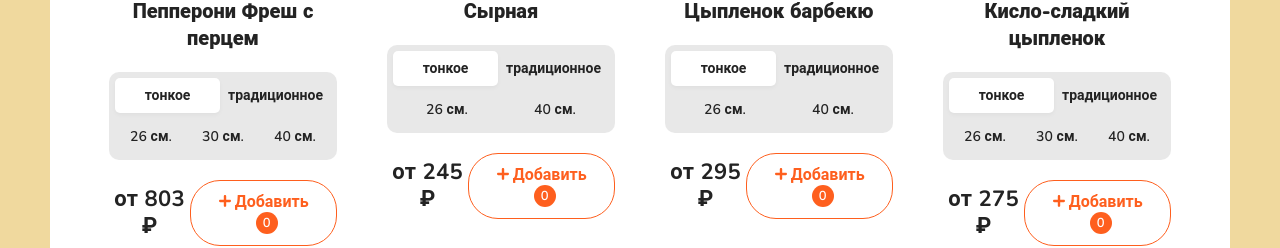
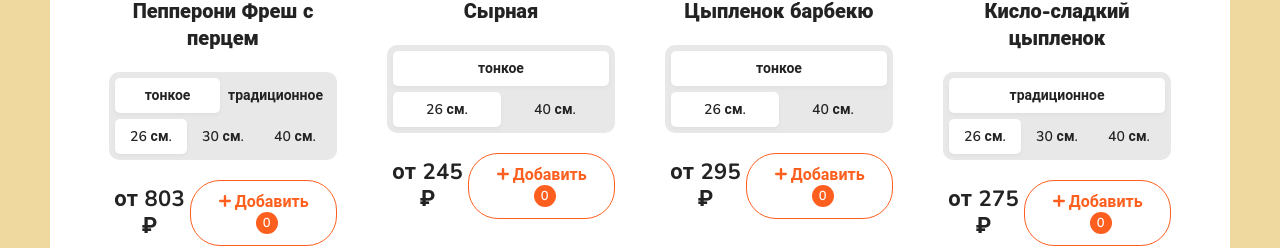
Before and after one commit to EukleidesRUS/react-pizza, a React (Create React App) app: page / in a window 1280 px wide. Shown: the part 586-834 px from the top of the page. Built offline with nearby package versions, Linux system fonts and the light colour scheme.

Commit message:
feat: switching the pizza block filter

```diff
--- a/src/components/pizza-block/PizzaBlock.jsx
+++ b/src/components/pizza-block/PizzaBlock.jsx
@@ -4,6 +4,9 @@ import { PlusIcon } from "../Icons/Plus";
 
 const PizzaBlock = ({ pizza }) => {
   const [pizzaCount, setPizzaCount] = useState(0);
+  const [activeType, setActiveType] = useState(pizza.types[0]);
+  const [sizeState, setSizeState] = useState(26);
+  const typeNames = ["тонкое", "традиционное"];
 
   return (
     pizza && (
@@ -16,13 +19,26 @@ const PizzaBlock = ({ pizza }) => {
         <h4 className="pizza-block__title">{pizza.name}</h4>
         <div className="pizza-block__selector">
           <ul>
-            <li className="active">тонкое</li>
-            <li>традиционное</li>
+            {pizza.types.map((typeId) => (
+              <li
+                onClick={() => setActiveType(typeId)}
+                className={activeType === typeId ? "active" : ""}
+                key={typeId}
+              >
+                {typeNames[typeId]}
+              </li>
+            ))}
           </ul>
           <ul>
-            {pizza.sizes.map((size) => {
-              return <li className="">{size} см.</li>;
-            })}
+            {pizza.sizes.map((size) => (
+              <li
+                onClick={() => setSizeState(size)}
+                className={sizeState === size ? "active" : ""}
+                key={size}
+              >
+                {size} см.
+              </li>
+            ))}
           </ul>
         </div>
         <div className="pizza-block__bottom">
--- a/src/components/pizza-container/PizzaContainder.jsx
+++ b/src/components/pizza-container/PizzaContainder.jsx
@@ -7,7 +7,7 @@ const PizzaContainder = ({ pizzasObj }) => {
   return (
     <ul className="pizzas-container">
       {pizzas.map((pizza) => (
-        <PizzaBlock pizza={pizza} />
+        <PizzaBlock pizza={pizza} key={pizza.id}/>
       ))}
     </ul>
   );
```
